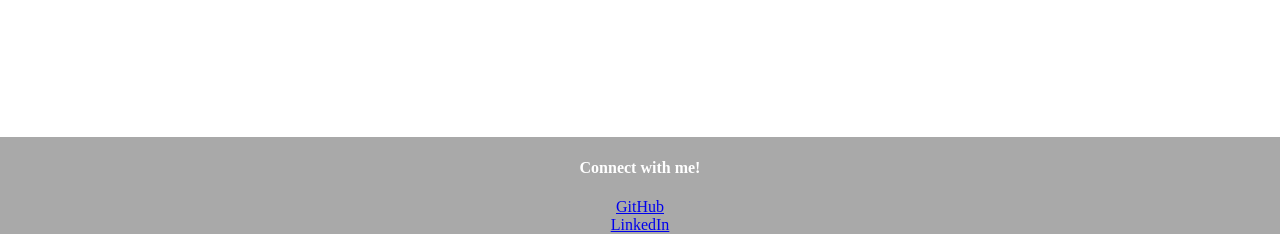
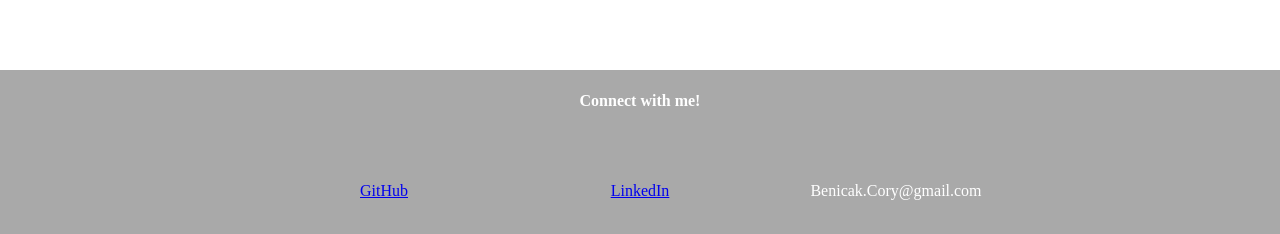
Before and after one commit to cbenks/Cory_Benicak, a React (Create React App) app in the folder cory/: page / in a window 1280 px wide. Shown: the part 548-782 px from the top of the page. Built offline with nearby package versions, Linux system fonts and the light colour scheme.

Commit message:
set up css grid for footer

```diff
--- a/cory/src/components/Footer.jsx
+++ b/cory/src/components/Footer.jsx
@@ -1,10 +1,10 @@
 const Footer = () => {
   return(
     <div className="footer">
-      <h4 className="foot 1">Connect with me!</h4>
-      <div className="foot 2"><a href="https://github.com/cbenks">GitHub</a></div>
-      <div className="foot 3"><a href="https://www.linkedin.com/in/corybenicak/">LinkedIn</a></div>
-      <div className="foot 4">Benicak.Cory@gmail.com</div>
+      <h4 className="foot-a">Connect with me!</h4>
+      <div className="foot-b"><a href="https://github.com/cbenks">GitHub</a></div>
+      <div className="foot-c"><a href="https://www.linkedin.com/in/corybenicak/">LinkedIn</a></div>
+      <div className="foot-d">Benicak.Cory@gmail.com</div>
     </div>
   )
 }
--- a/cory/src/style/App.css
+++ b/cory/src/style/App.css
@@ -26,4 +26,28 @@
   background-color: darkgray;
   color: white;
   text-align: center;
+  display: grid;
+  grid-template-columns: 1fr 1fr 1fr 1fr 1fr;
+  grid-template-rows: 1fr 2fr;
+  grid-template-areas:
+    ". foot-a foot-a foot-a ."
+    ". foot-b foot-c foot-d .";
+  justify-content: center;
+  align-items: center;
 }
+
+.foot-a{
+  grid-area: foot-a;
+}
+
+.foot-b{
+  grid-area: foot-b;
+}
+
+.foot-c{
+  grid-area: foot-c;
+}
+
+.foot-d{
+  grid-area: foot-d;
+}
```
